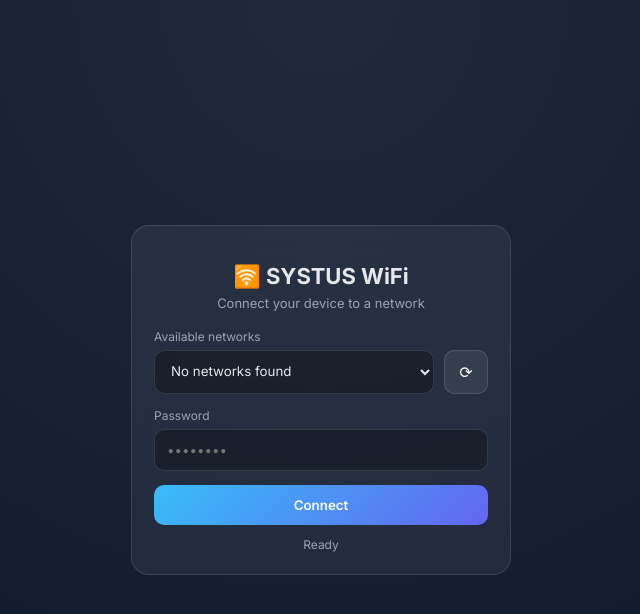
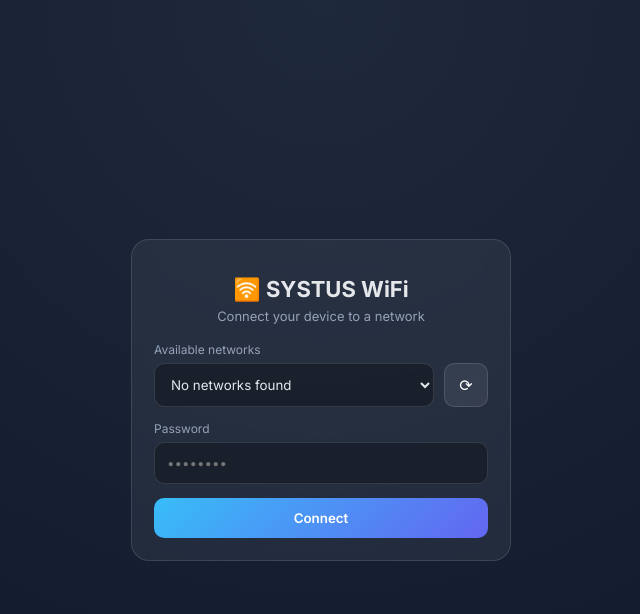
Before and after one commit to Faugnell/SYSTUS, a Flask app: page / in a window 1280 px wide. Shown: the top 614 px of the page, without its empty margins (319-959 px from the left). Run offline with Flask 3, Linux system fonts and the light colour scheme.

Commit message:
fix: remove status div from WiFi setup interface

```diff
--- a/src/systus/wifi/templates/index.html
+++ b/src/systus/wifi/templates/index.html
@@ -221,9 +221,6 @@ button.primary {
         </button>
 
     </form>
-
-    <div class="status" id="status">Ready</div>
-
 </div>
 
 </div>
```
